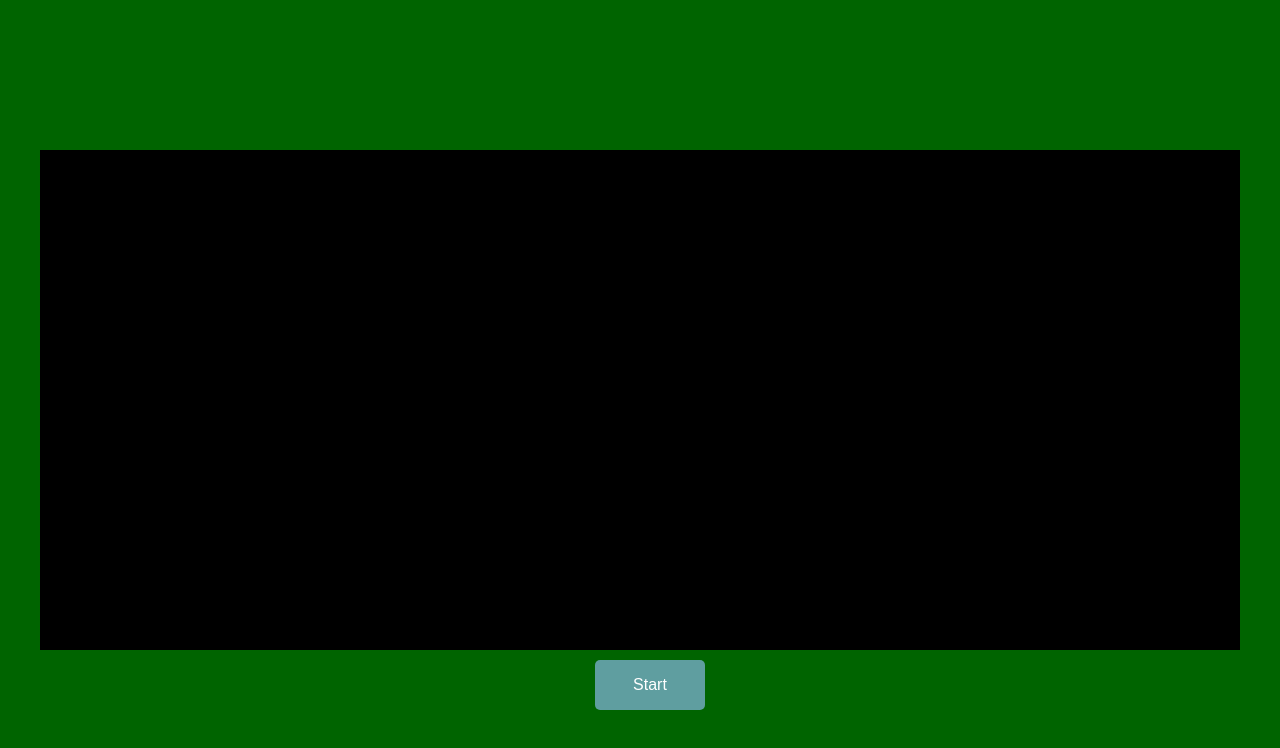
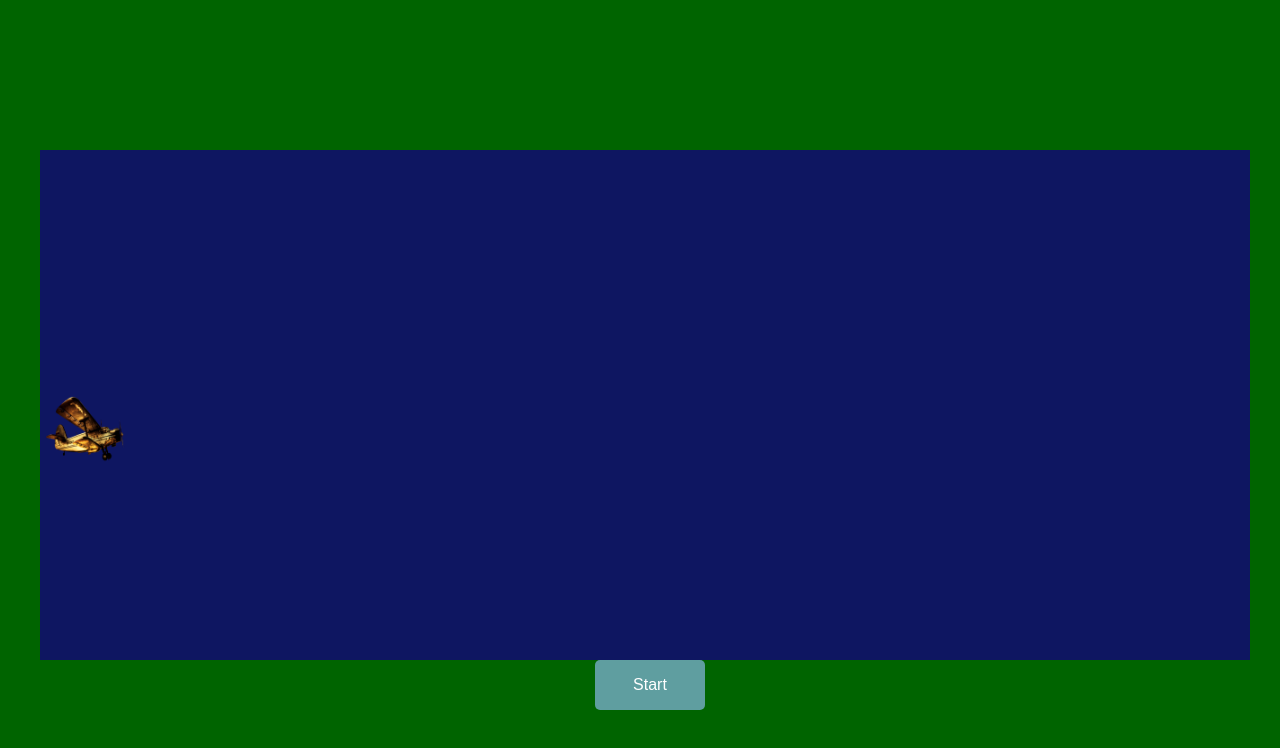
Before and after one commit to Douglas260891cyber/spaceship_game, a plain HTML site: page index.html in a window 1280 px wide. Both pictures are taken after a click on the button "Start". Drawn offline with Linux system fonts and the light colour scheme.

Commit message:
Fixed ship movement bug.

```diff
--- a/index.html
+++ b/index.html
@@ -9,11 +9,11 @@
     <link rel="stylesheet" href="style/style.css">
 </head>
 <body>
-    <div class="game">
-        <div class="area_jogo"></div>
+    <div id="area_jogo">
+      <div class="nave"><img src="img/nave_2.png" alt="" width="80px"></div>
     </div>
-
     <button class="iniciar">Start</button>
 
+    <script src="./js/game.js"></script>
 </body>
 </html>
--- /dev/null
+++ b/js/game.js
@@ -0,0 +1,32 @@
+const btnStart = document.querySelector('.iniciar');
+const nave = document.querySelector('.nave');
+let posicaoNaveTop = 250;
+let posicaoNaveLeft = 10;
+
+const moveNave = event => {
+    let tecla = event.keyCode;
+    //37-esquerda 38-cima 39-direita 40-baixo
+    if (tecla === 37) {
+      posicaoNaveLeft-= 10; //O 10 é o tamanho do deslocamento/salto;
+      nave.style.left = `${posicaoNaveLeft}px`;
+    } else if (tecla === 39) {
+      posicaoNaveLeft += 10;
+      nave.style.left = `${posicaoNaveLeft}px`;
+    } else if (tecla === 38) {
+      posicaoNaveTop -= 10;
+      nave.style.top = `${posicaoNaveTop}px`;
+    } else if (tecla === 40) {
+      posicaoNaveTop += 10;
+      nave.style.top = `${posicaoNaveTop}px`;
+    }
+  }
+
+const iniciarJogo = () => {
+    nave.style.zIndex = 15;
+    btnStart.style.zIndex = -1;
+
+    //Inicializa a função que movimenta a nave.
+    document.addEventListener('keydown', moveNave);
+}
+
+btnStart.addEventListener('click', iniciarJogo);
--- a/style/style.css
+++ b/style/style.css
@@ -5,13 +5,16 @@ body {
   text-align: center;
 }
 
-.game {
-  width: 100%;
-  height: 100%;
+#area_jogo {
+  background-color: rgb(14, 22, 97);
+  width: 1200px;
+  height: 500px;
   position: absolute;
-  top: 0;
-  left: 0;
-  color: rgba(0, 0, 0, 0.6);
+  top: 50%;
+  left: 50%;
+  margin-top: -250px; /*altura*/
+  margin-left: -600px;
+  padding: 5px;
 }
 
 .iniciar{
@@ -26,15 +29,18 @@ body {
   left:50%;
   margin-left: -45px;
   border-radius: 5px;
+  cursor: pointer;
 }
 
-.area_jogo {
-  background-color: black;
-  width: 1200px;
-  height: 500px;
+.iniciar:hover{
+  color: cadetblue;
+  background-color: white;
+  transition: .5s;
+}
+
+.nave{
   position: absolute;
-  top: 50%;
-  left: 50%;
-  margin-top: -250px; /*altura*/
-  margin-left: -600px;
+  top: 250px;
+  margin-top: -5px;
+  z-index: -1;
 }
```
Also changed, not shown: img/nave_1.png (added), img/nave_2.png (added). Lines whose indentation alone changed are shown as unchanged.
